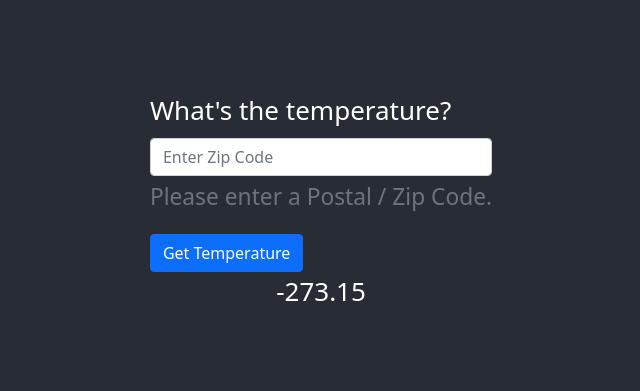
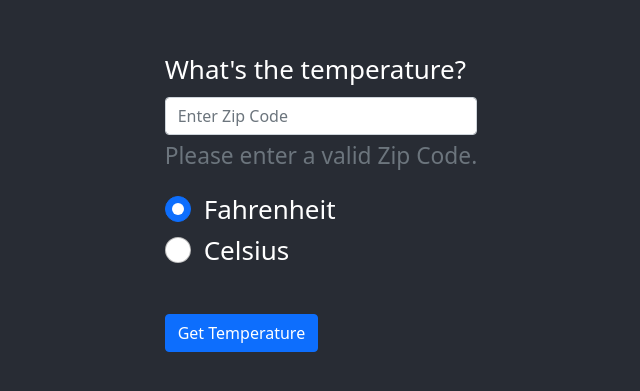
Before and after one commit to Jkatyan/weather-app, a React (Create React App) app: page / in a window 1280 px wide. Shown: the part 199-590 px from the top of the page, without its empty margins (319-959 px from the left). Built offline with nearby package versions, Linux system fonts and the light colour scheme.

Commit message:
Implemented radio buttons

```diff
--- a/src/App.js
+++ b/src/App.js
@@ -8,6 +8,8 @@ class App extends Component {
   state = {
     zip_code: "",
     temperature: 0,
+    valid_response: false,
+    checked: "Fahrenheit",
     api_key: "a69a12410c5c4afe27ab1395d005f0be",
   };
 
@@ -22,13 +24,31 @@ class App extends Component {
 
   setZipCode(val) {
     this.setState({
-      zip_code: val.target.value
+      zip_code: val.target.value,
     });
   }
 
   setTemperature(val) {
     this.setState({
-      temperature: val
+      temperature: val,
+    });
+  }
+
+  setValidResponse(val) {
+    this.setState({
+      valid_response: val,
+    });
+  }
+
+  setFahrenheit(val) {
+    this.setState({
+      checked: "Fahrenheit",
+    });
+  }
+
+  setCelsius(val) {
+    this.setState({
+      checked: "Celsius",
     });
   }
 
@@ -37,23 +57,21 @@ class App extends Component {
       .get(this.createURL())
       .then((response) => {
         console.log(response);
+        this.setValidResponse(true);
         this.setTemperature(response.data.main.temp);
       })
       .catch((error) => {
+        this.setValidResponse(false);
         console.log(error);
       });
   }
 
   getFahrenheit(temp) {
-    return (
-      1.8 * (temp - 273.15) + 32
-    );
+    return 1.8 * (temp - 273.15) + 32;
   }
 
   getCelsius(temp) {
-    return (
-      temp - 273.15
-    );
+    return temp - 273.15;
   }
 
   render() {
@@ -61,6 +79,7 @@ class App extends Component {
       <div>
         <header className="App-header">
           <Form>
+            {/* Text Input */}
             <Form.Group className="mb-3">
               <Form.Label>What's the temperature?</Form.Label>
               <Form.Control
@@ -68,10 +87,27 @@ class App extends Component {
                 onChange={this.setZipCode.bind(this)}
               />
               <Form.Text className="text-muted">
-                Please enter a Postal / Zip Code.
+                Please enter a valid Zip Code.
               </Form.Text>
             </Form.Group>
 
+            {/* Select Type */}
+            <Form.Group>
+              <Form.Check
+                type={"radio"}
+                label={`Fahrenheit`}
+                checked={this.state.checked === "Fahrenheit"}
+                onChange={this.setFahrenheit.bind(this)}
+              />
+              <Form.Check
+                type={"radio"}
+                label={`Celsius`}
+                checked={this.state.checked === "Celsius"}
+                onChange={this.setCelsius.bind(this)}
+              />
+            </Form.Group>
+            <br />
+            {/* Submit Button */}
             <Button
               variant="primary"
               type="button"
@@ -80,7 +116,6 @@ class App extends Component {
               Get Temperature
             </Button>
           </Form>
-          {this.getCelsius(this.state.temperature)}
         </header>
       </div>
     );
```
